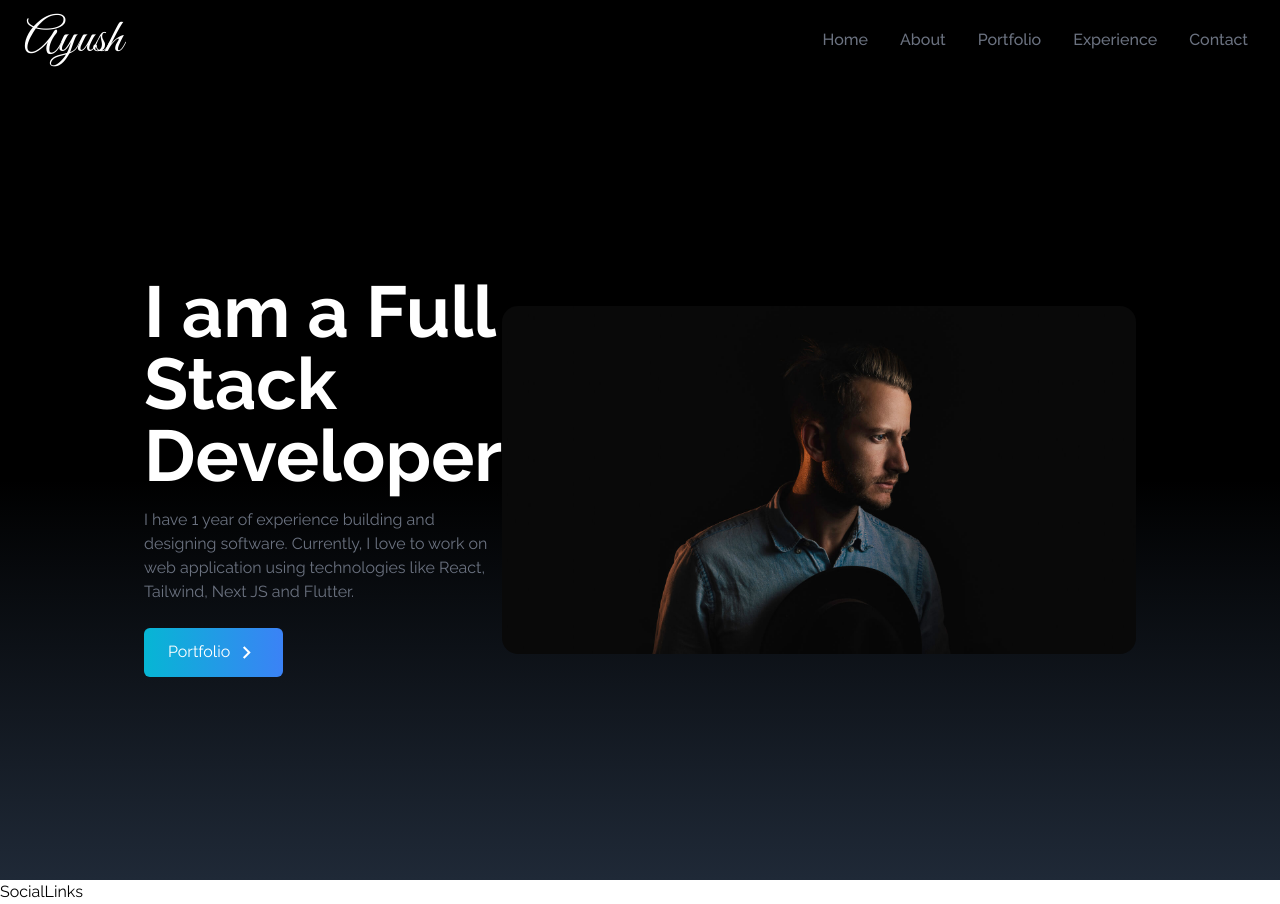
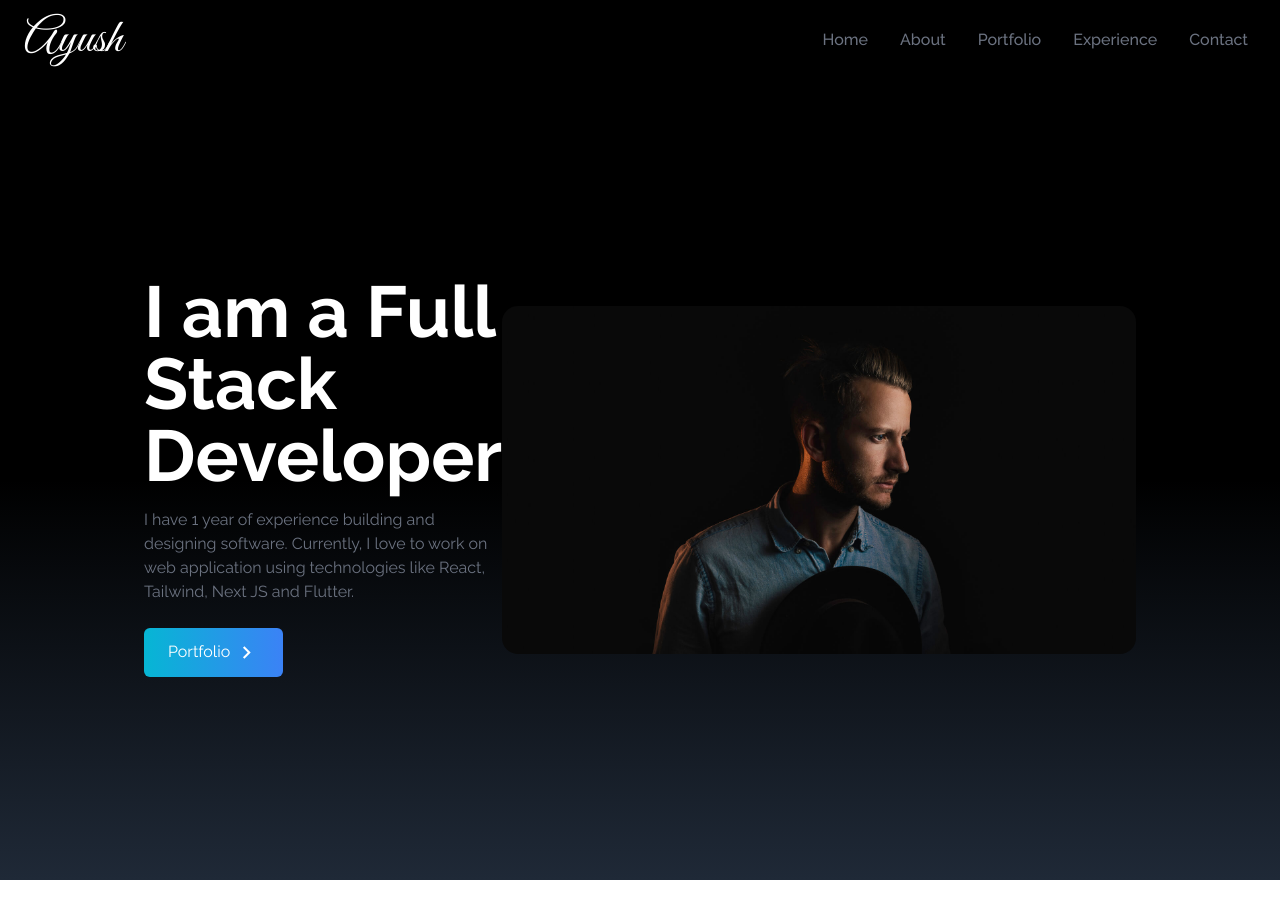
Before and after one commit to fr0sted-flake/Personal-Portfolio, a React (Vite) app: page / in a window 1280 px wide. After the commit the page ends 880 px from the top, so only its background shows below. Built offline with nearby package versions, Linux system fonts and the light colour scheme.

Commit message:
styled the div tag

```diff
--- a/src/components/SocialLinks.jsx
+++ b/src/components/SocialLinks.jsx
@@ -5,7 +5,18 @@ import { BsFillPersonLinesFill } from "react-icons/bs";
 
 function SocialLinks() {
   return (
-    <div>SocialLinks</div>
+    <div className='flex flex-col top-[35%] left-0 fixed'>
+        <ul>
+            <li>
+                <a href="">
+                    {""}
+                    <>
+                    Linkedin <FaLinkedin/>
+                    </>
+                </a>
+            </li>
+        </ul>
+    </div>
   )
 }
 
```
